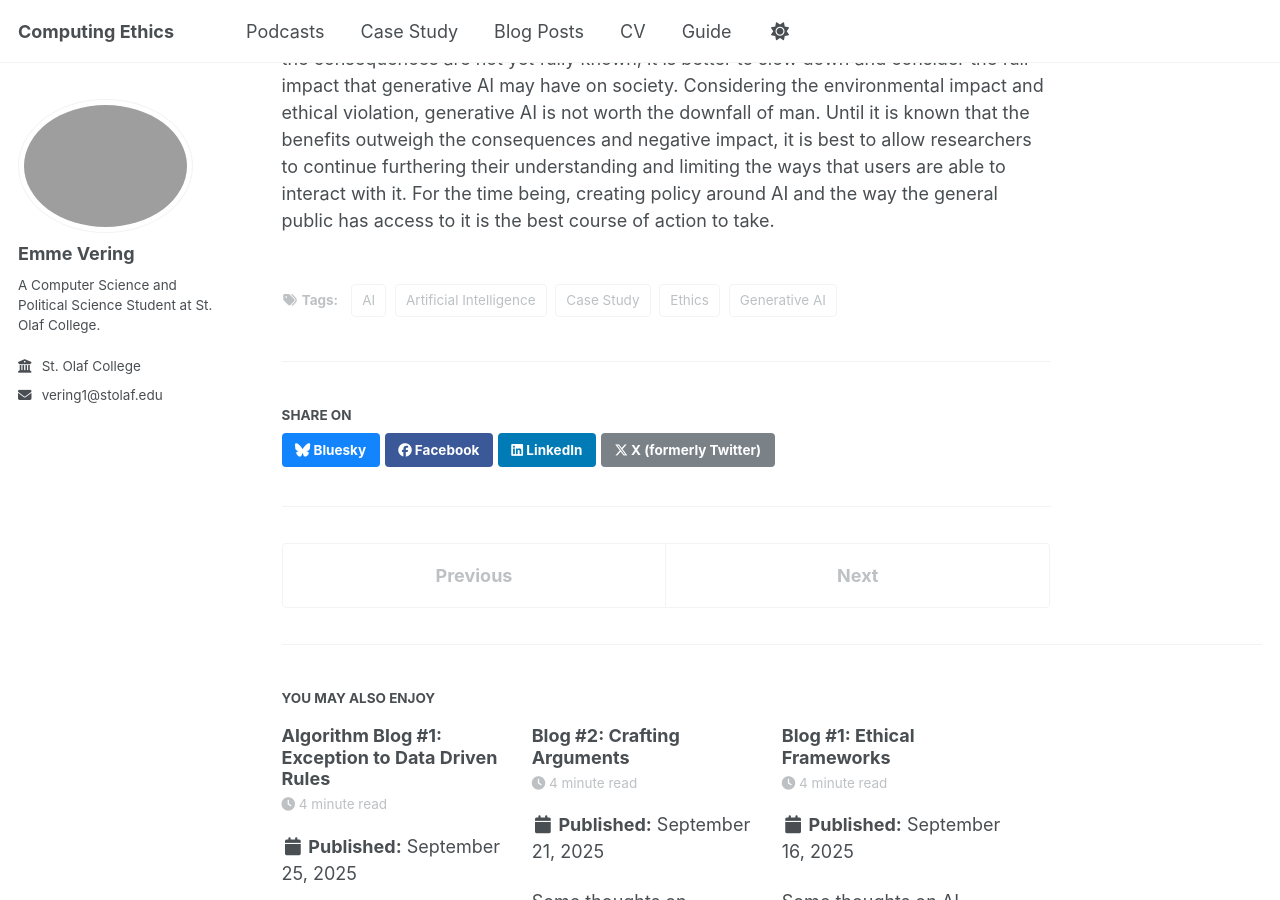
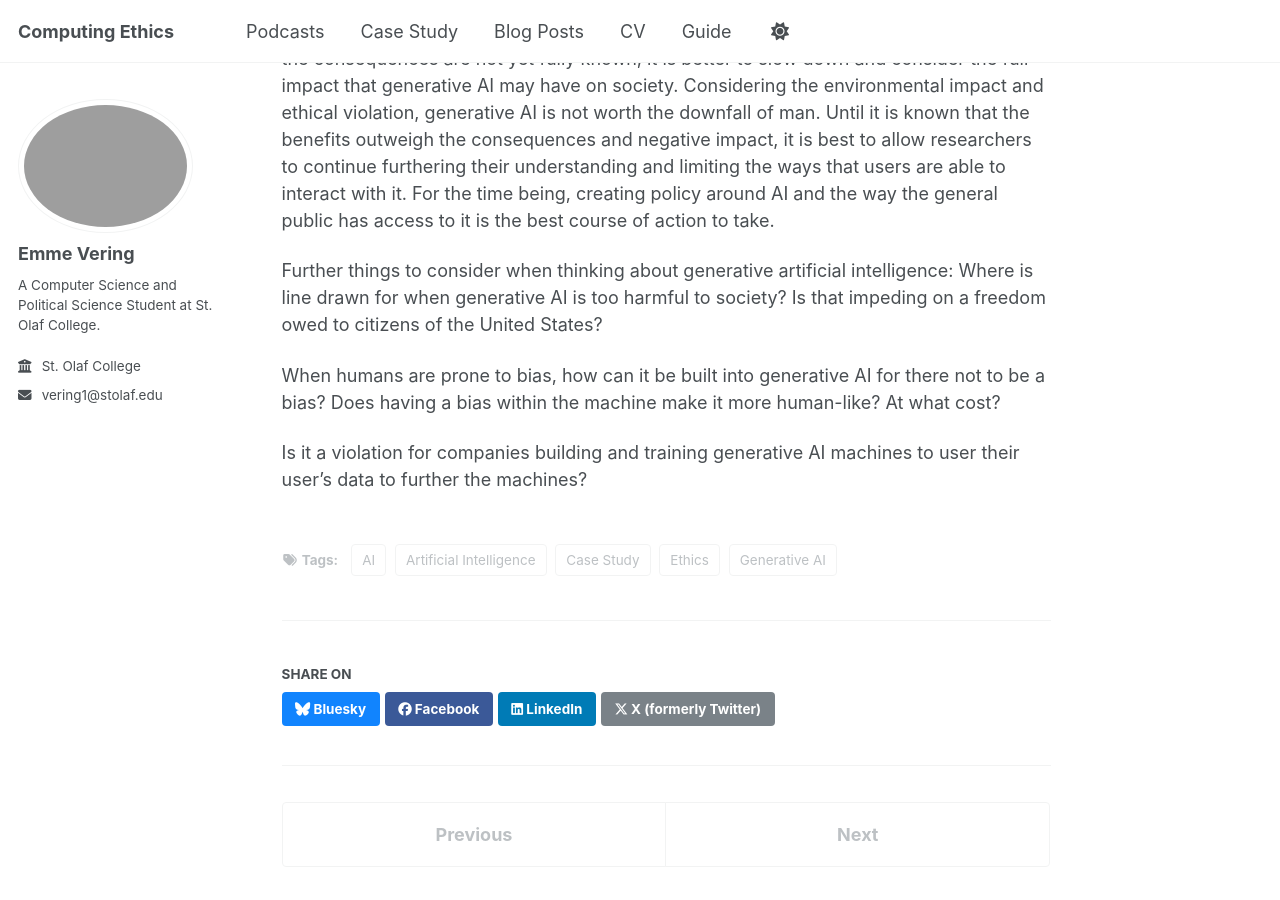
Before and after one commit to vering11/ethics_fall2025, a Jekyll site: the page built from _posts/2025-09-30-blog-post-4.md, in a window 1280 px wide and 900 px high, scrolled down 1229 px. Built offline with Jekyll 4.4.1, drawn with Linux system fonts in a browser that asks for light colours; a script that is not in the unit is left out.

Commit message:
discussion questions added to blog post #4

```diff
--- a/_posts/2025-09-30-blog-post-4.md
+++ b/_posts/2025-09-30-blog-post-4.md
@@ -25,3 +25,10 @@ Generative AI can be used for more than text-prediction, it can also be used to
 This can increase workflow, as AI can be used to complete minuscule tasks, allowing human labor to dedicated to larger tasks. With the vast amounts of data and knowledge used to train these generative AI machines, the machines are also easy and fast sources to a vast variety of knowledge. A simple search can generate exactly the type of information inputed by the user, as it follows the users tasks almost seamlessly.
 
 Overall, I think that while the development of generative AI is beneficial to mankind and should be continued, the public's access to generative AI should be slowed down. When the consequences are not yet fully known, it is better to slow down and consider the full impact that generative AI may have on society. Considering the environmental impact and ethical violation, generative AI is not worth the downfall of man. Until it is known that the benefits outweigh the consequences and negative impact, it is best to allow researchers to continue furthering their understanding and limiting the ways that users are able to interact with it. For the time being, creating policy around AI and the way the general public has access to it is the best course of action to take.
+
+Further things to consider when thinking about generative artificial intelligence:
+Where is line drawn for when generative AI is too harmful to society? Is that impeding on a freedom owed to citizens of the United States?
+
+When humans are prone to bias, how can it be built into generative AI for there not to be a bias? Does having a bias within the machine make it more human-like? At what cost?
+
+Is it a violation for companies building and training generative AI machines to user their user's data to further the machines?
```
